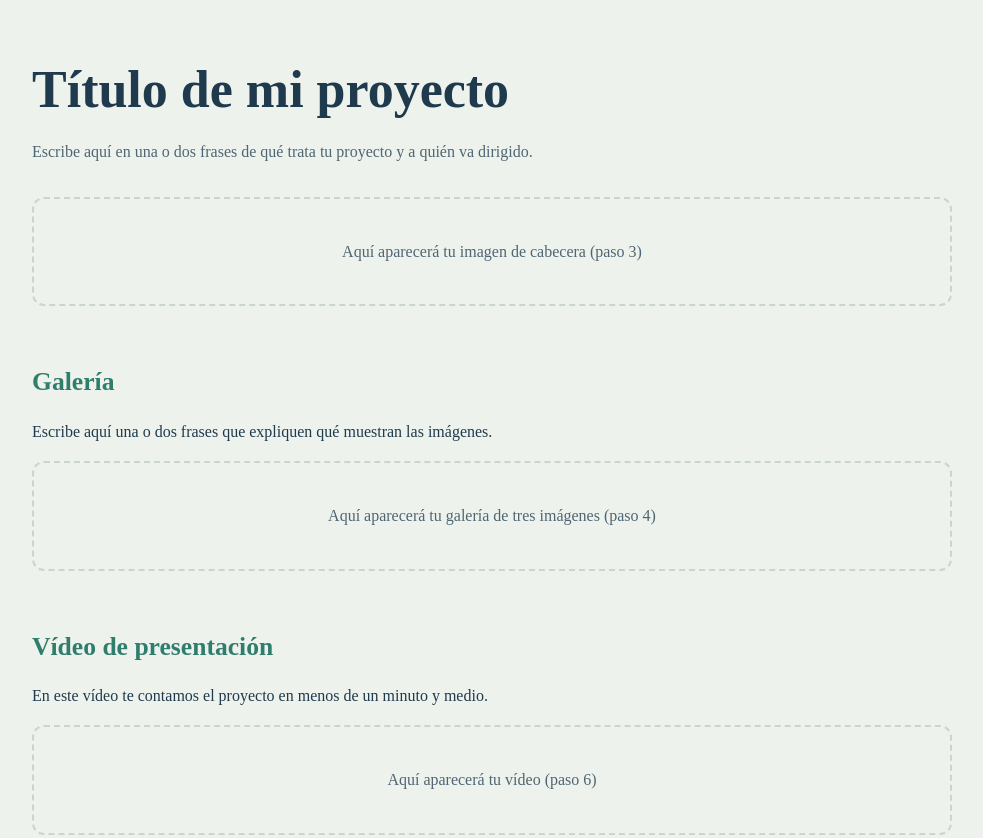
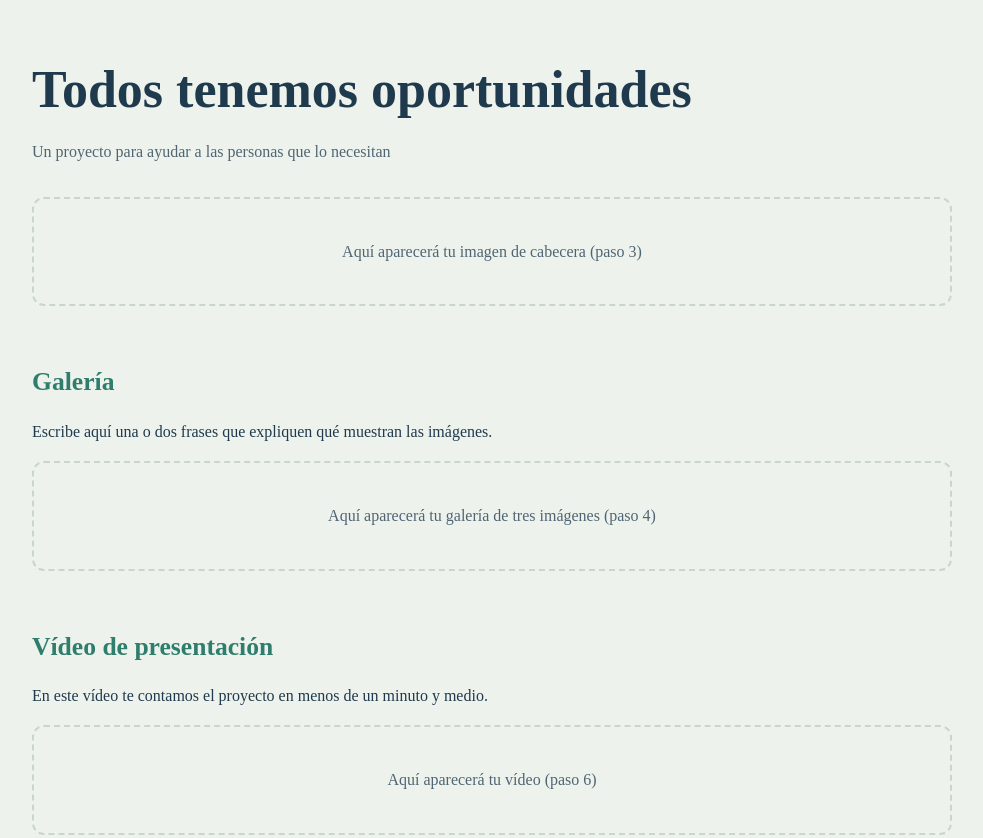
Before and after one commit to estelaaldonrodriguez-cell/Practica-imagenes-videos, a plain HTML site: page index.html in a window 1280 px wide. Shown: the top 838 px of the page, without its empty margins (148-1131 px from the left). Drawn offline with Linux system fonts and the light colour scheme.

Commit message:
Personalizo el titulo y subtitulo

```diff
--- a/index.html
+++ b/index.html
@@ -143,10 +143,9 @@ font-size: 0.95rem;
 <body>
 <header>
 <!-- Cambia este título por el de tu proyecto -->
-<h1>Título de mi proyecto</h1>
+<h1>Todos tenemos oportunidades</h1>
 <p class=
-"subtitulo">Escribe aquí en una o dos frases de qué trata tu proyecto y
-a quién va dirigido.</p>
+"subtitulo">Un proyecto para ayudar a las personas que lo necesitan</p>
 <div class=
 "zona" data-aviso=
 "Aquí aparecerá tu imagen de cabecera (paso 3)">
```
